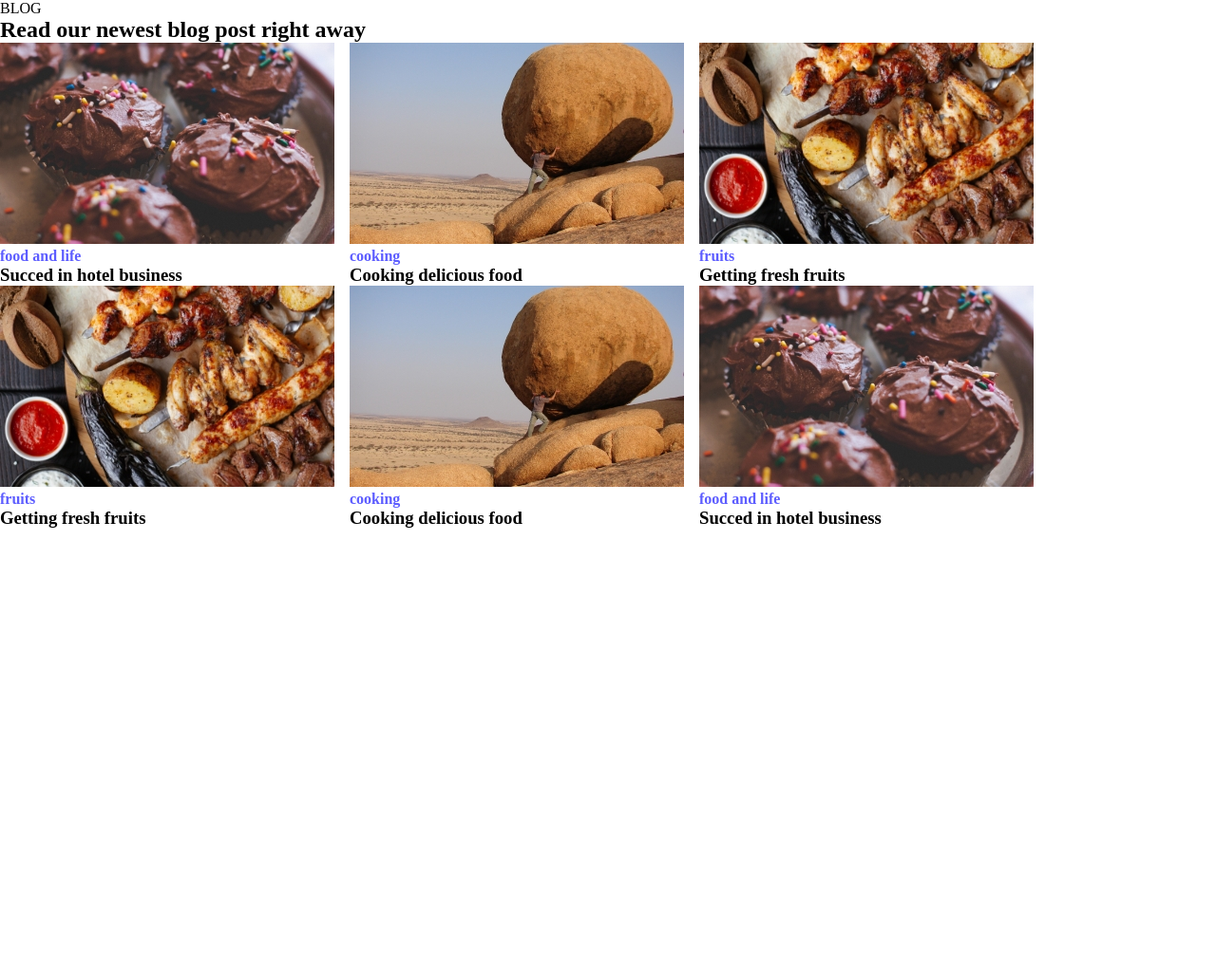
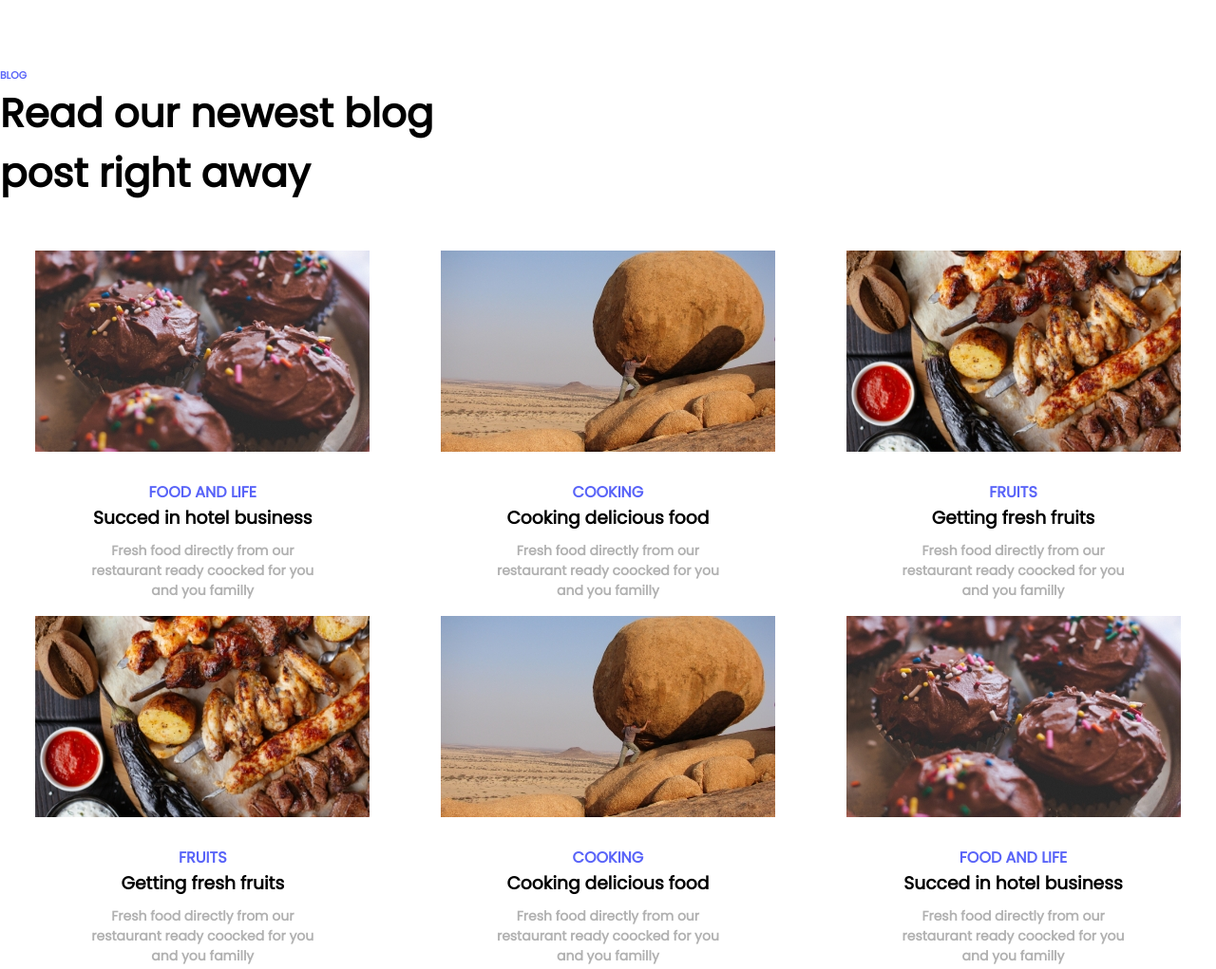
Before and after one commit to beqaratiani/davaleba-5, a plain HTML site: page index.html in a window 1280 px wide. Shown: the whole page at 95% size. Before the commit the page ends 800 px from the top, so only its background shows below. Drawn offline with Linux system fonts and the light colour scheme.

Commit message:
final result

```diff
--- a/css/style.css
+++ b/css/style.css
@@ -2,6 +2,10 @@
   margin: 0;
   padding: 0;
   box-sizing: border-box;
+}
+
+body {
+  font-family: 'Poppins', sans-serif;
 }
 
 .f-left {
@@ -16,15 +20,45 @@
   clear: both;
 }
 
-.main-container {
+#main-section {
+  padding-top: 72px;
   width: 1280px;
   margin: auto;
 }
 
-.container {
-  margin-right: 16px;
+.blog {
+  color: #5863f8;
+}
+
+.blog-header {
+  font-size: 42px;
+}
+
+.main-container {
+  margin-top: 50px;
+  text-align: center;
+}
+
+.row {
+  margin-bottom: 16px;
 }
 
 .food-header-blue {
-  color: rgb(93, 93, 255);
+  margin-top: 23px;
+  color: #5863f8;
+  text-transform: uppercase;
 }
+
+.food-header::after {
+  content: 'Fresh food directly from our restaurant ready coocked for you and you familly';
+  display: block;
+  font-size: 14px;
+  color: #b1b1b1;
+  width: 260px;
+  margin: auto;
+  margin-top: 10px;
+}
+
+.container {
+  width: 33.33%;
+}
--- a/index.html
+++ b/index.html
@@ -1,29 +1,37 @@
 <!DOCTYPE html>
 <html>
 <head>
+  <link rel="preconnect" href="https://fonts.gstatic.com">
+  <link href="https://fonts.googleapis.com/css2?family=Poppins:wght@200;400&display=swap" rel="stylesheet">
   <link rel="stylesheet" href="css/style.css">
   <meta charset="UTF-8">
   <title>Home</title>
 </head>
 <body>
   <section id="main-section">
+    <h6 class="blog">BLOG</h6>
+    <h1 class="blog-header">Read our newest blog <br>
+    post right away</h1>
     <div class="main-container">
-      <p>BLOG</p>
-      <h1 class="blog-header">Read our newest blog
-      post right away</h1>
       <div class="row">
         <div class="container f-left">
+          <div class="img-div">
             <img src="images/image1.jpg" alt="food image">
+          </div>
           <h4 class="food-header-blue">food and life</h4>
           <h3 class="food-header">Succed in hotel business</h3>
         </div>
         <div class="container f-left">
+          <div class="img-div">
             <img src="images/image2.jpg" alt="food image">
+          </div>
           <h4 class="food-header-blue">cooking</h4>
           <h3 class="food-header">Cooking delicious food</h3>
         </div>
         <div class="container f-left">
+          <div class="img-div">
             <img src="images/image3.jpg" alt="food image">
+          </div>
           <h4 class="food-header-blue">fruits</h4>
           <h3 class="food-header">Getting fresh fruits</h3>
         </div>
@@ -31,17 +39,23 @@
       </div>
       <div class="row">
         <div class="container f-left">
+          <div class="img-div">
             <img src="images/image3.jpg" alt="food image">
+          </div>
           <h4 class="food-header-blue">fruits</h4>
           <h3 class="food-header">Getting fresh fruits</h3>
         </div>
         <div class="container f-left">
+          <div class="img-div">
             <img src="images/image2.jpg" alt="food image">
+          </div>
           <h4 class="food-header-blue">cooking</h4>
           <h3 class="food-header">Cooking delicious food</h3>
         </div>
         <div class="container f-left">
+          <div class="img-div">
             <img src="images/image1.jpg" alt="food image">
+          </div>
           <h4 class="food-header-blue">food and life</h4>
           <h3 class="food-header">Succed in hotel business</h3>
         </div>
```
Lines whose indentation alone changed are shown as unchanged.
